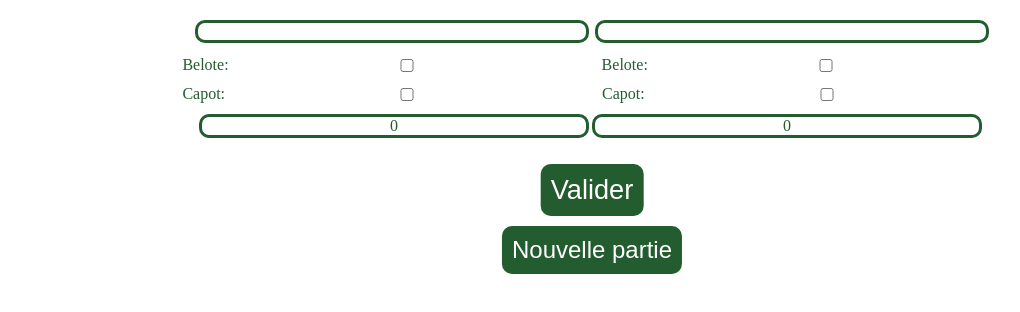
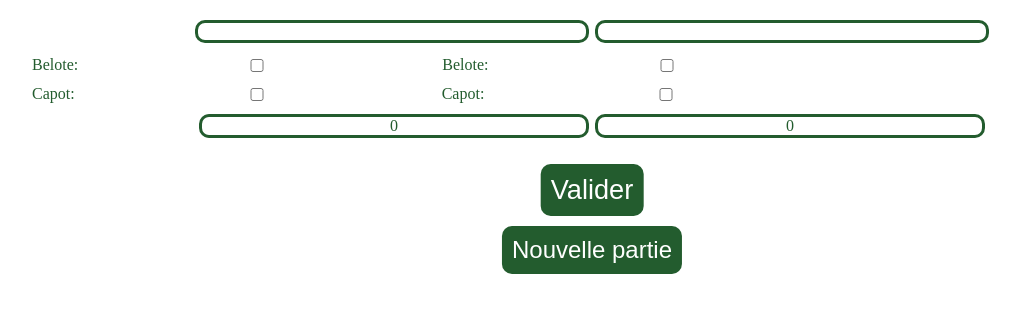
Before and after one commit to Ballesteros-Romain/belote, a plain HTML site: page index.html in a window 1280 px wide. Shown: the part 216-528 px from the top of the page, without its empty margins (48-1068 px from the left). Drawn offline with Linux system fonts and the light colour scheme.

Commit message:
adjust css

```diff
--- a/style.scss
+++ b/style.scss
@@ -80,7 +80,7 @@ input {
   margin-right: 3px;
 }
 .resultNous {
-  margin-right: 3px;
+  margin-left: 3px;
 }
 .check {
   display: flex;
@@ -88,14 +88,14 @@ input {
   margin-bottom: 10px;
   margin-top: 10px;
   & input {
-    margin-left: -14px;
+    margin-left: -13px;
   }
 }
 .droite {
-  margin-left: 0%;
+  margin-left: -10px;
 }
 label {
-  margin-left: 18%;
+  margin-left: 80px;
 }
 .capot {
   display: flex;
```
Also changed, not shown: style.css, 1 other file.
